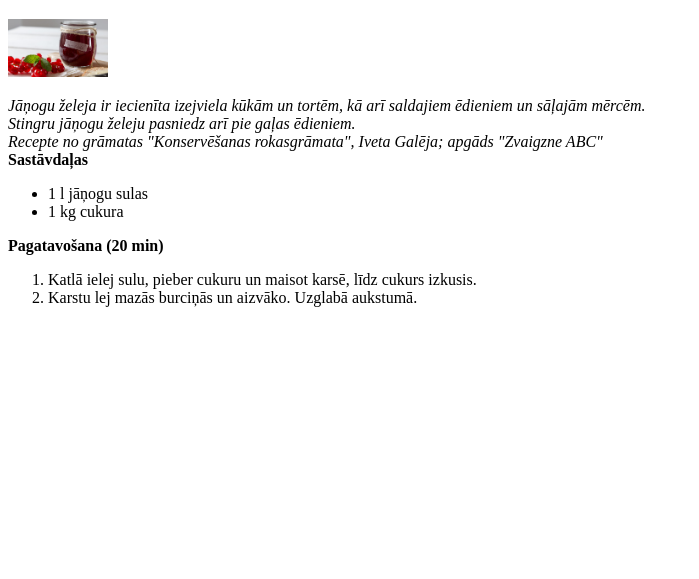
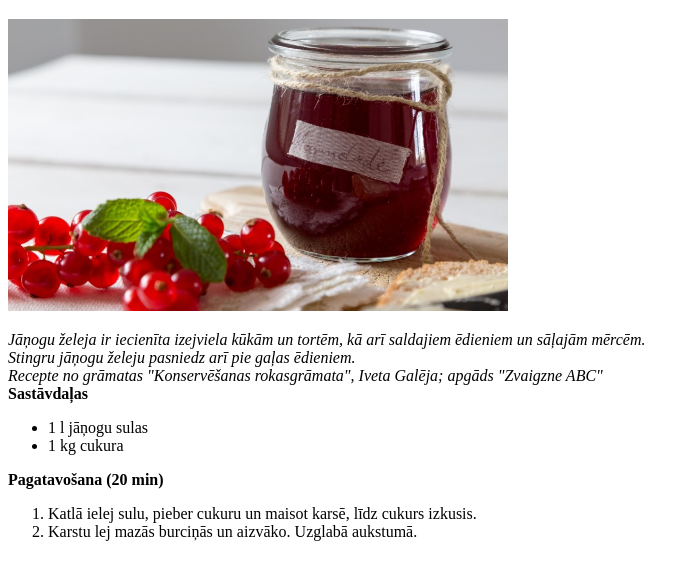
Before and after one commit to Nel6254/prog-1-git, a plain HTML site: page Recepte2.html in a window 1280 px wide. Shown: the part 61-640 px from the top of the page, without its empty margins (0-699 px from the left). Drawn offline with Linux system fonts and the light colour scheme.

Commit message:
added width to 500

```diff
--- a/Recepte2.html
+++ b/Recepte2.html
@@ -13,7 +13,7 @@
     <img
         src="Janogs 2.jpg"
         alt="Jāņogu želeja"
-        width="100"
+        width="500"
         >
         <p>
             <i>Jāņogu želeja ir iecienīta izejviela kūkām un tortēm, kā arī saldajiem ēdieniem un sāļajām mērcēm.</i>
```
Also changed, not shown: Recepte3.html (+1 -1 lines), Recepte4.html (+1 -1 lines).
